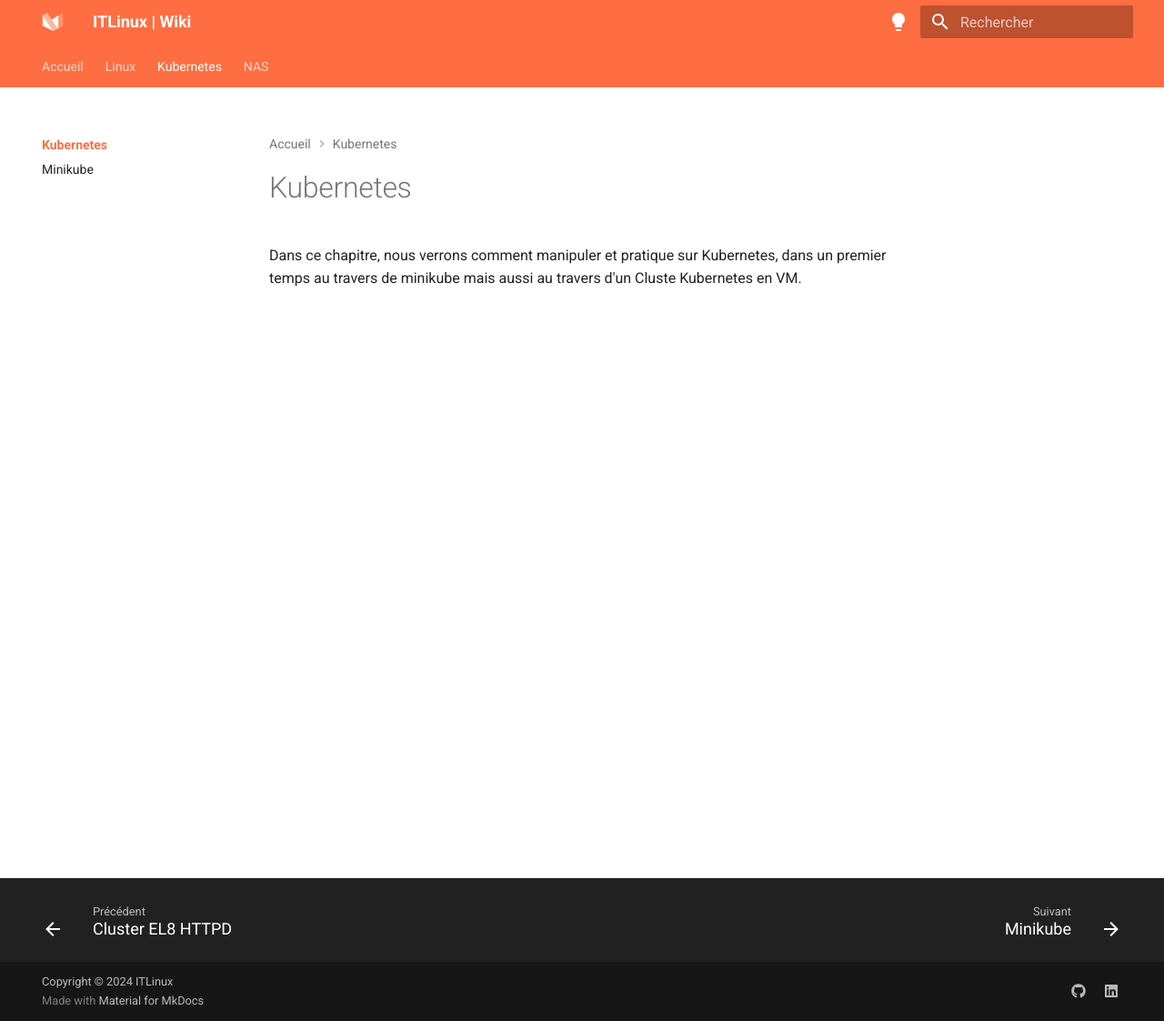
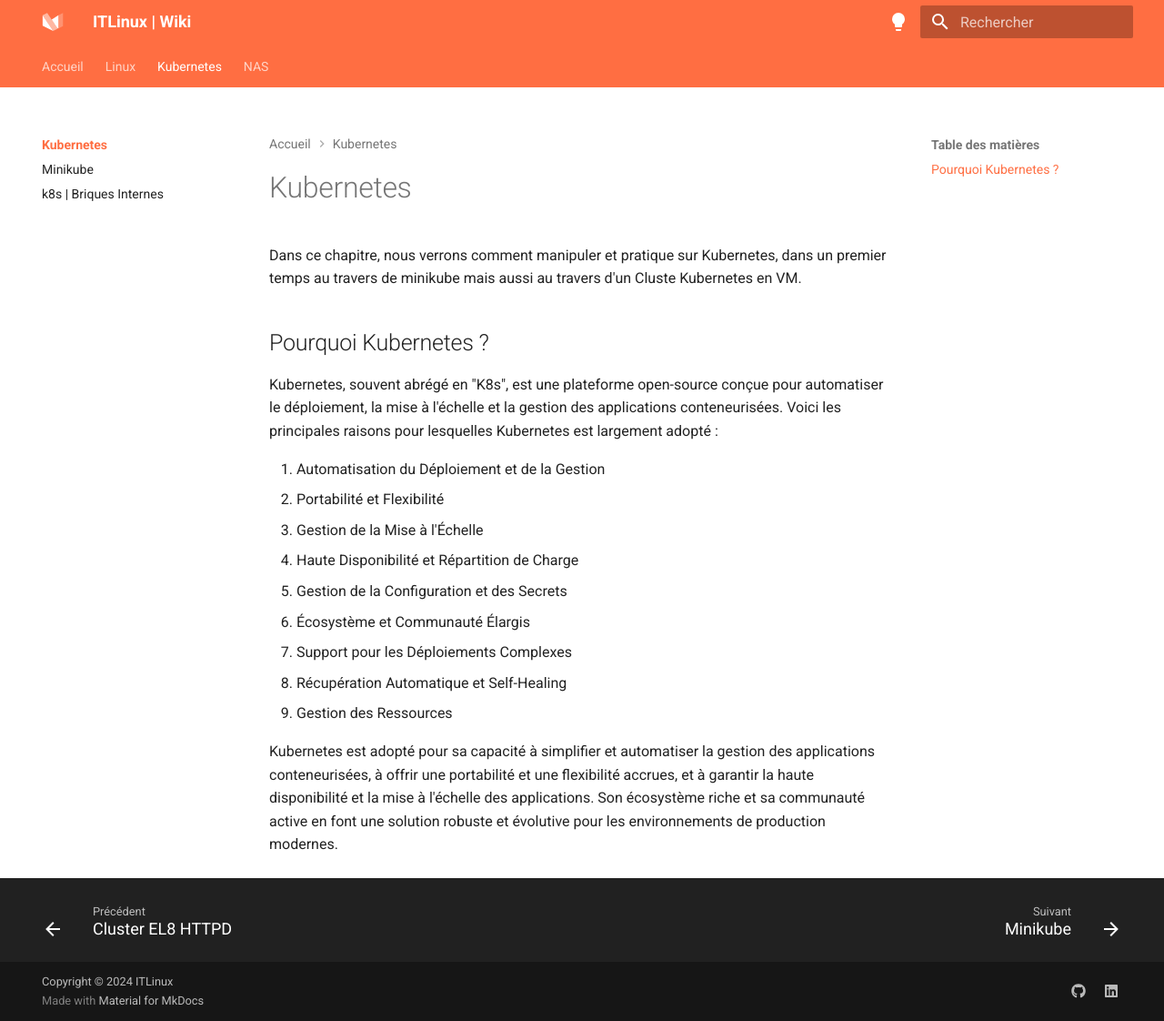
Before and after one commit to itlinuxfr/wiki-material-mkdocs, an MkDocs documentation site: the page built from docs/kubernetes/index.md, in a window 1280 px wide and 1122 px high. Shown: the whole window at 91% size. Built offline with MkDocs 1.6.1 and Material for MkDocs 9.7.7, drawn with Linux system fonts in a browser that asks for light colours.

Commit message:
new k8s article

```diff
--- a/docs/kubernetes/index.md
+++ b/docs/kubernetes/index.md
@@ -1,3 +1,20 @@
 # Kubernetes
 
 Dans ce chapitre, nous verrons comment manipuler et pratique sur Kubernetes, dans un premier temps au travers de minikube mais aussi au travers d'un Cluste Kubernetes en VM.
+
+## Pourquoi Kubernetes ?
+
+Kubernetes, souvent abrégé en "K8s", est une plateforme open-source conçue pour automatiser le déploiement, la mise à l'échelle et la gestion des applications conteneurisées. Voici les principales raisons pour lesquelles Kubernetes est largement adopté :
+
+1. Automatisation du Déploiement et de la Gestion
+2. Portabilité et Flexibilité
+3. Gestion de la Mise à l'Échelle
+4. Haute Disponibilité et Répartition de Charge
+5. Gestion de la Configuration et des Secrets
+6. Écosystème et Communauté Élargis
+7. Support pour les Déploiements Complexes
+8. Récupération Automatique et Self-Healing
+9. Gestion des Ressources
+
+
+Kubernetes est adopté pour sa capacité à simplifier et automatiser la gestion des applications conteneurisées, à offrir une portabilité et une flexibilité accrues, et à garantir la haute disponibilité et la mise à l'échelle des applications. Son écosystème riche et sa communauté active en font une solution robuste et évolutive pour les environnements de production modernes.
--- a/mkdocs.yml
+++ b/mkdocs.yml
@@ -136,6 +136,7 @@
   - Kubernetes:
       - kubernetes/index.md
       - Minikube: kubernetes/minikube/getting-started-minikube.md
+      - k8s | Briques Internes: kubernetes/k8s-internal-components.md
 #  - Automatisation:
 #      - automation/index.md
 #  - Réseau:
```
Also changed, not shown: docs/kubernetes/k8s-internal-components.md (added, +154 -0 lines).
